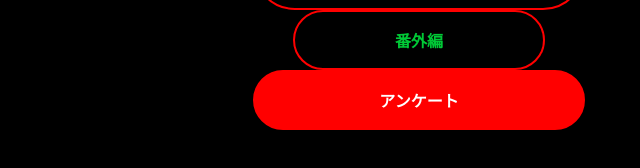
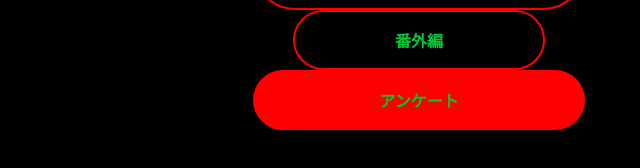
Before and after one commit to Apple-G1nger/Finish-one-click, a plain HTML site: page index.html in a window 1280 px wide. In both pictures the pointer is over the link "アンケート". Shown: the part 302-470 px from the top of the page, 221-861 px from the left. Drawn offline with Linux system fonts and the light colour scheme.

Commit message:
Update style.css

```diff
--- a/style.css
+++ b/style.css
@@ -51,6 +51,6 @@ a.btn_04:hover {
 	transition: 0.5s;
 }
 a.btn_05:hover {
-	color: #fff;
+	color: #00c936;
 	background: red;
 }
```
